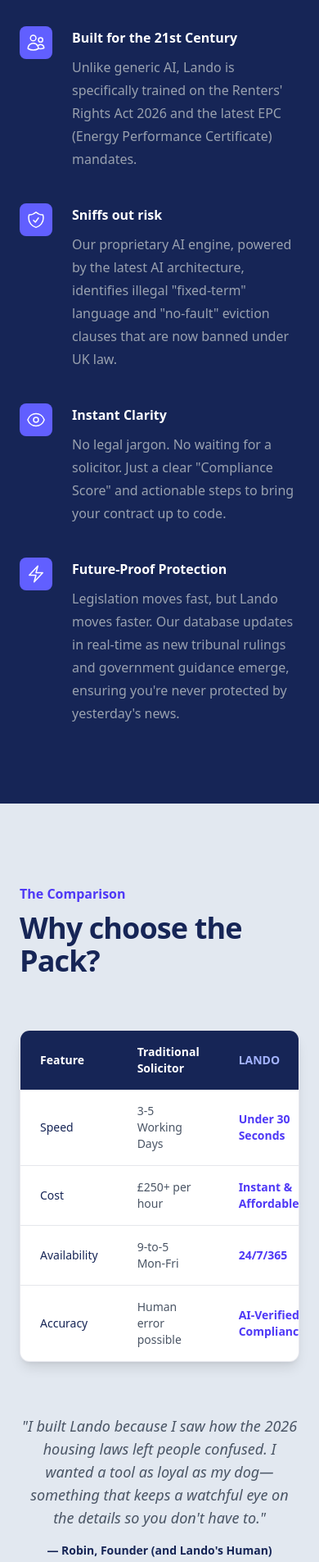
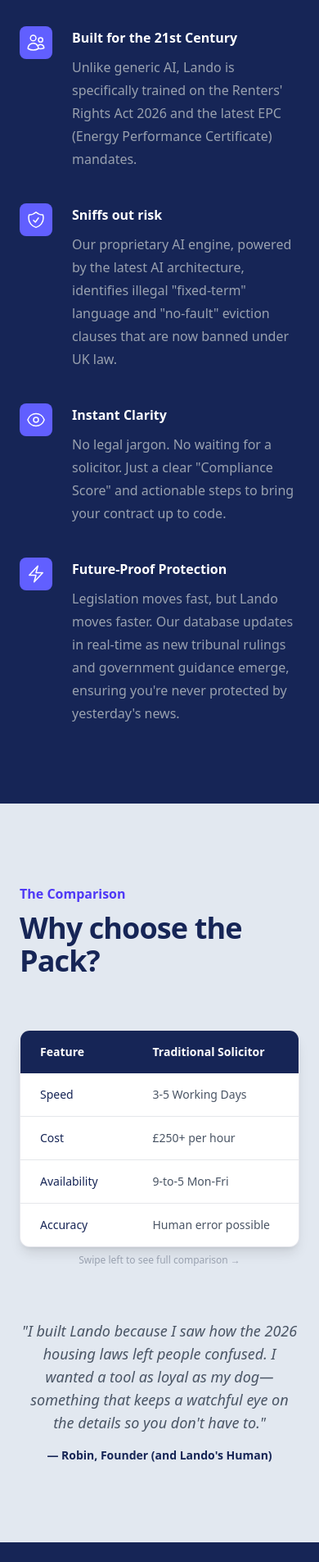
Before and after one commit to robint88/tenancy-auditor, a Flask app: page / in a window 390 px wide. Shown: the part 2036-3941 px from the top of the page at 82% size. Run offline with Flask 3, Linux system fonts and the light colour scheme.

Commit message:
Update table html

```diff
--- a/templates/index.html
+++ b/templates/index.html
@@ -448,10 +448,12 @@
         </div>
 
         <div class="mx-auto max-w-4xl">
+          <div class="mx-auto max-w-4xl">
             <div
               class="overflow-hidden rounded-xl border border-blue-950/10 bg-white shadow-lg"
             >
-            <table class="w-full text-left">
+              <div class="overflow-x-auto">
+                <table class="w-full text-left min-w-[600px] sm:min-w-full">
                   <thead class="bg-blue-950 text-white">
                     <tr>
                       <th scope="col" class="px-6 py-4 text-sm font-semibold">
@@ -476,7 +478,9 @@
                       <td class="px-6 py-4 text-sm text-gray-600">
                         3-5 Working Days
                       </td>
-                  <td class="px-6 py-4 text-sm font-semibold text-indigo-600">
+                      <td
+                        class="px-6 py-4 text-sm font-semibold text-indigo-600"
+                      >
                         Under 30 Seconds
                       </td>
                     </tr>
@@ -487,7 +491,9 @@
                       <td class="px-6 py-4 text-sm text-gray-600">
                         £250+ per hour
                       </td>
-                  <td class="px-6 py-4 text-sm font-semibold text-indigo-600">
+                      <td
+                        class="px-6 py-4 text-sm font-semibold text-indigo-600"
+                      >
                         Instant & Affordable
                       </td>
                     </tr>
@@ -498,7 +504,9 @@
                       <td class="px-6 py-4 text-sm text-gray-600">
                         9-to-5 Mon-Fri
                       </td>
-                  <td class="px-6 py-4 text-sm font-semibold text-indigo-600">
+                      <td
+                        class="px-6 py-4 text-sm font-semibold text-indigo-600"
+                      >
                         24/7/365
                       </td>
                     </tr>
@@ -509,12 +517,20 @@
                       <td class="px-6 py-4 text-sm text-gray-600">
                         Human error possible
                       </td>
-                  <td class="px-6 py-4 text-sm font-semibold text-indigo-600">
+                      <td
+                        class="px-6 py-4 text-sm font-semibold text-indigo-600"
+                      >
                         AI-Verified Compliance
                       </td>
                     </tr>
                   </tbody>
                 </table>
+              </div>
+            </div>
+
+            <p class="mt-2 text-center text-xs text-gray-400 sm:hidden">
+              Swipe left to see full comparison →
+            </p>
           </div>
 
           <div class="mt-16 text-center italic text-gray-600 max-w-2xl mx-auto">
```
Lines whose indentation alone changed are shown as unchanged.
